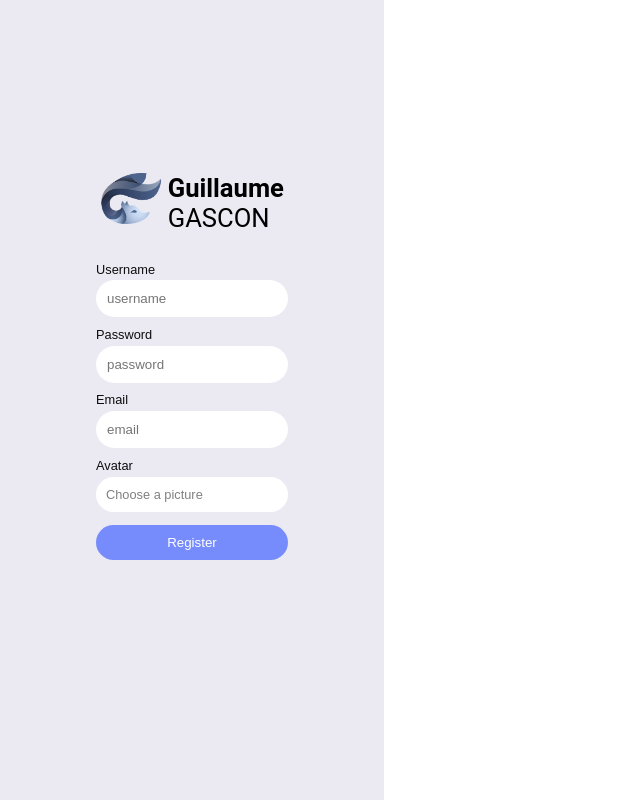
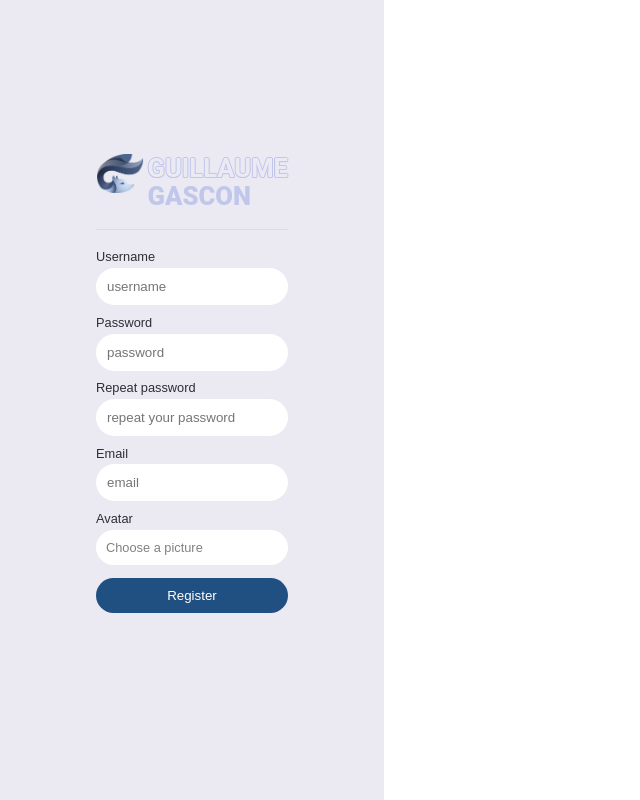
Before and after one commit to GuillaumeGascon/portfolio, a React (Create React App) app: page /api/secret/register in a window 1280 px wide. Shown: the whole page, without its empty margins (0-640 px from the left). Built offline with nearby package versions, Linux system fonts and the light colour scheme.

Commit message:
New input and style modification
Adding a new input password verification for the register page and make some sass modification like new title color and new color variable.

```diff
--- a/src/App.css
+++ b/src/App.css
@@ -85,13 +85,15 @@ button {
 }
 #RegisterForm #title {
   display: flex;
-  width: 80%;
+  width: 50%;
   justify-content: center;
-  margin-top: 45%;
+  margin-top: 40%;
+  padding-bottom: 5%;
+  border-bottom: 1px solid #dcdaea;
 }
 #RegisterForm #title #imageTitle {
   display: block;
-  width: 20%;
+  width: 30%;
 }
 #RegisterForm #title #imageTitle img {
   display: block;
@@ -103,7 +105,15 @@ button {
   margin-left: 2%;
 }
 #RegisterForm #title #textTitle p {
+  color: #c1c6eb;
+  line-height: 1.1em;
   font-size: 1.6em;
+  font-weight: 800;
+}
+#RegisterForm #title #textTitle p b {
+  color: #EBEAF3;
+  text-transform: uppercase;
+  text-shadow: 1px 0 0 #c1c6eb, -1px 0 0 #c1c6eb, 0 1px 0 #c1c6eb, 0 -1px 0 #c1c6eb, 0.5px 0.5px #c1c6eb, -0.5px -0.5px 0 #c1c6eb, 0.5px -0.5px 0 #c1c6eb, -0.5px 0.5px 0 #c1c6eb;
 }
 #RegisterForm form {
   width: 50%;
@@ -113,10 +123,10 @@ button {
 #RegisterForm form label {
   margin: 5% 0 2% 0;
   font-size: 0.8em;
-  color: #0E0C0D;
+  color: #2e2d35;
 }
 #RegisterForm form label:first-child {
-  margin-top: 15%;
+  margin-top: 10%;
 }
 #RegisterForm form .label-file {
   background-color: #fff;
@@ -137,7 +147,7 @@ button {
   outline: none;
 }
 #RegisterForm form input:focus {
-  border: 1px solid #778cfc;
+  border: 1px solid #205082;
 }
 #RegisterForm form input[type=file] {
   display: none;
@@ -146,13 +156,13 @@ button {
   padding: 10px 0;
   border: none;
   border-radius: 60px;
-  background-color: #778cfc;
+  background-color: #205082;
   color: #fff;
   cursor: pointer;
   outline: none;
 }
 #RegisterForm form button:hover {
-  background-color: #a9b6fd;
+  background-color: #2a69ab;
 }
 
 /*# sourceMappingURL=App.css.map */
--- a/src/App.scss
+++ b/src/App.scss
@@ -2,10 +2,10 @@
 
     $colw: #fff;
     $colg: #EBEAF3;
-    $colp: #778cfc;
-    $colb: #0E0C0D;
-    $cols: #f2be42;
-    $colT: #c1c6eb;
+    $colp: #205082;
+    $colb: #2e2d35;
+    $cols: #0092ff;
+    $colc: #c1c6eb;
 
 // Variables //
 
@@ -102,13 +102,15 @@
 
         #title{
             display: flex;
-            width: 80%;
+            width: 50%;
             justify-content: center;
-            margin-top: 45%;
+            margin-top: 40%;
+            padding-bottom: 5%;
+            border-bottom: 1px solid darken($colg, 5%);
 
             #imageTitle{
                 display: block;
-                width: 20%;
+                width: 30%;
 
                 img{
                     display: block;
@@ -122,7 +124,16 @@
                 margin-left: 2%;
 
                 p{
-                  font-size: 1.6em;
+                    color: $colc;
+                    line-height: 1.1em;
+                    font-size: 1.6em;
+                    font-weight: 800;
+
+                  b{
+                        color: $colg;
+                        text-transform: uppercase;
+                        text-shadow: 1px 0 0 $colc, -1px 0 0 $colc, 0 1px 0 $colc, 0 -1px 0 $colc, 0.5px 0.5px $colc, -0.5px -0.5px 0 $colc, 0.5px -0.5px 0 $colc, -0.5px 0.5px 0 $colc;
+                  }
                 }
             }
 
@@ -139,7 +150,7 @@
                 color: $colb;
 
                 &:first-child{
-                    margin-top: 15%;
+                    margin-top: 10%;
                 }
             }
 
--- a/src/components/RegisterForm.js
+++ b/src/components/RegisterForm.js
@@ -2,6 +2,17 @@ import React, { Component } from 'react';
 import logo from '../img/logo.png'
 
 class RegisterForm extends Component {
+  constructor(){
+    super()
+    this.state = {
+      file: 'Choose a picture',
+      username: '',
+      password: '',
+      verification: '',
+      email: '',
+      avatar: '',
+    }
+  }
   render() {
     return (
       <div id='RegisterForm'>
@@ -18,13 +29,15 @@ class RegisterForm extends Component {
 
         <form>
           <label>Username</label>
-          <input type="text" name="username" placeholder="username"></input>
+          <input type="text" name="username" placeholder="username" id='username'></input>
           <label>Password</label>
-          <input type="password" name="password" placeholder="password"></input>
+          <input type="password" name="password" placeholder="password" id='password'></input>
+          <label>Repeat password</label>
+          <input type="password" name="verification" placeholder="repeat your password" id='verification'></input>
           <label>Email</label>
           <input type="email" name="email" placeholder="email"></input>
           <label>Avatar</label>
-          <label for="file" class="label-file">Choose a picture</label>
+          <label for="file" class="label-file">{this.state.file}</label>
           <input id='file' type="file" name="avatar"></input>
 
           <button>Register</button>
```
Also changed, not shown: 1 other file (tests, documents, lock files or other folders).
